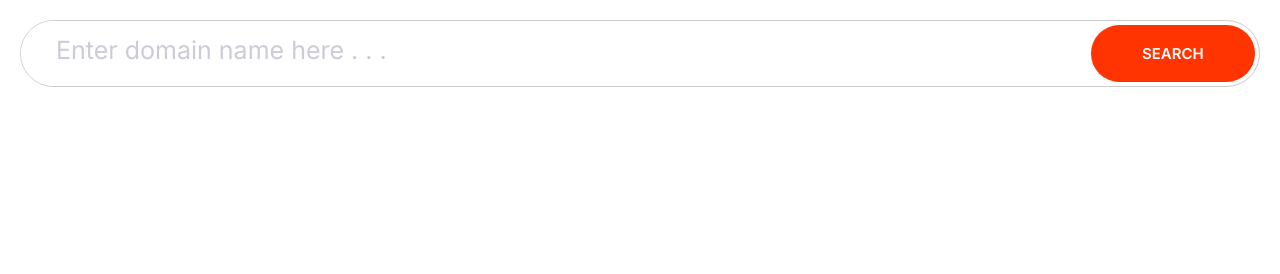
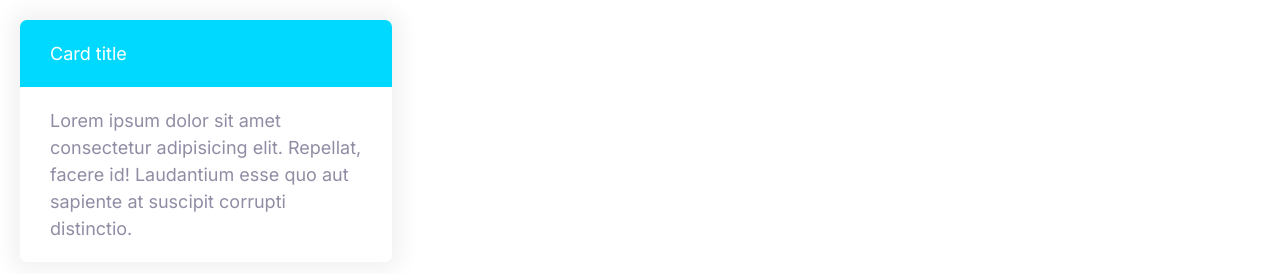
Before and after one commit to LUAI-SH/Moshify, a plain HTML site: page index.html in a window 1280 px wide. Drawn offline with Linux system fonts and the light colour scheme.

Commit message:
Build cards component.

```diff
--- a/css/styles.css
+++ b/css/styles.css
@@ -289,3 +289,25 @@ a {
     font-size: 1.5rem;
   }
 }
+
+
+/* Cards */
+.card {
+   border-radius: 7px;
+   box-shadow: 0 0 20px 10px #f3f3f3;
+  overflow: hidden;
+}
+
+.card__header, .card__body {
+  padding: 2rem 3rem;
+}
+
+.card--primary .card__header {
+  background: var(--color-primary);
+  color: white;
+}
+
+.card--secondary .card__header {
+  background: var(--color-secondary);
+  color: white;
+}
--- a/index.html
+++ b/index.html
@@ -15,13 +15,15 @@
     <link rel="stylesheet" href="./css/styles.css" />
   </head>
   <body>
-    <div class="input-group">
-      <input
-        class="input"
-        type="text"
-        placeholder="Enter domain name here . . ."
-      />
-      <button class="btn btn--accent">Search</button>
+    <div style="width: 30%;">
+      <div class="card card--secondary">
+        <header class="card__header">Card title</header>
+        <div class="card__body">
+          Lorem ipsum dolor sit amet consectetur adipisicing elit. Repellat,
+          facere id! Laudantium esse quo aut sapiente at suscipit corrupti
+          distinctio.
+        </div>
+      </div>
     </div>
   </body>
 </html>
```
Also changed, not shown: components/cards.html (added, +7 -0 lines).
